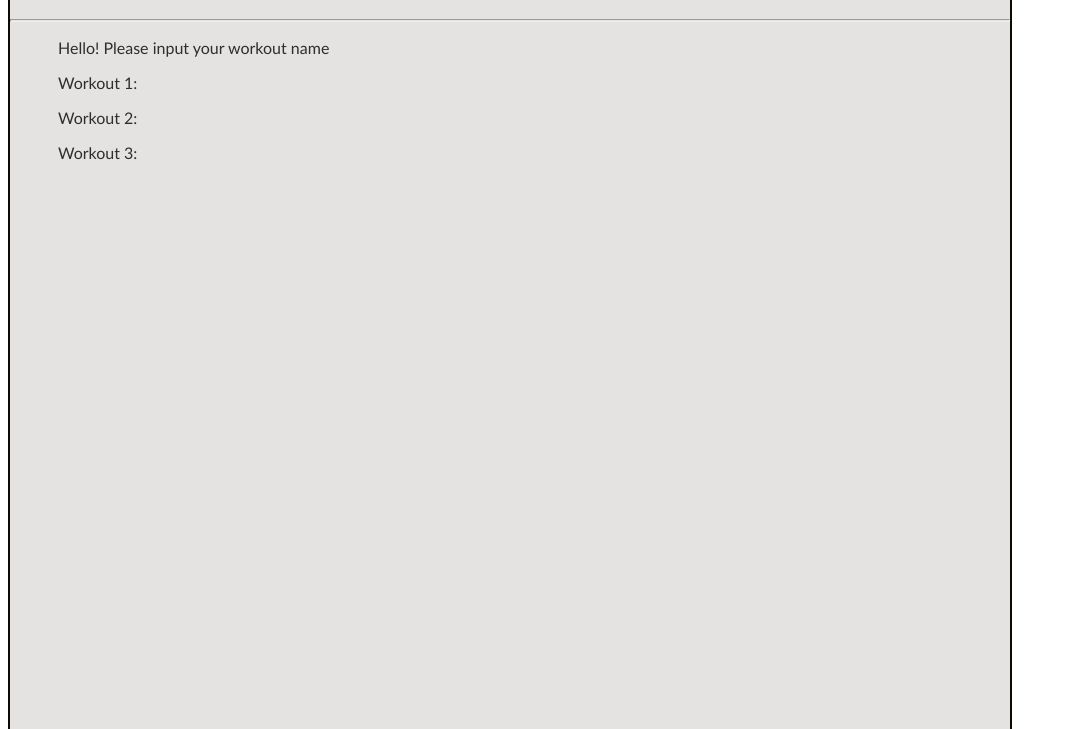
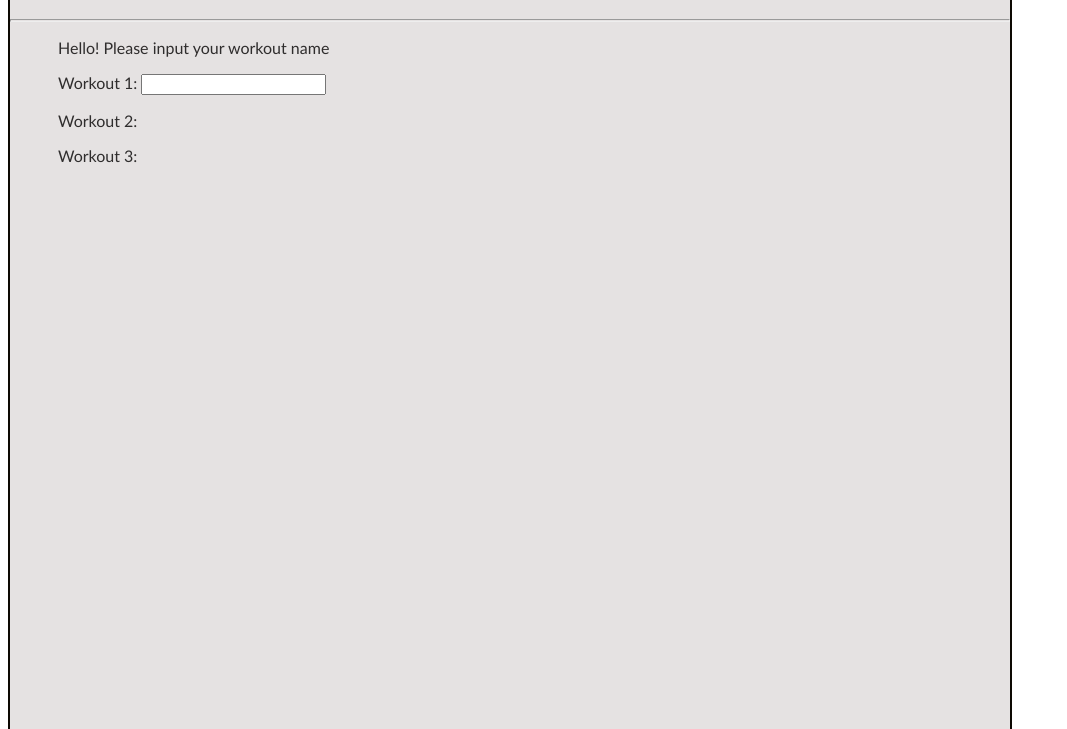
Before and after one commit to Ymmourad/Weight-Lifting-Plus, a plain HTML site: page Index.html in a window 1280 px wide. Shown: the part 71-800 px from the top of the page, without its empty margins (0-1067 px from the left). Drawn offline with Linux system fonts and the light colour scheme.

Commit message:
Add files via upload

```diff
--- a/Index.html
+++ b/Index.html
@@ -9,7 +9,7 @@
 <h1> WeightLifterPlus</h1>
 <hr>
 <p> Hello! Please input your workout name </p>
-<p> Workout 1: </p>
+<p> Workout 1: <input> </p>
 <p> Workout 2: </p>
 <p> Workout 3: </p>
 </div>
```
